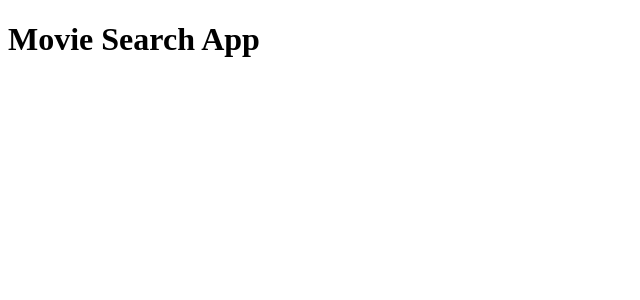
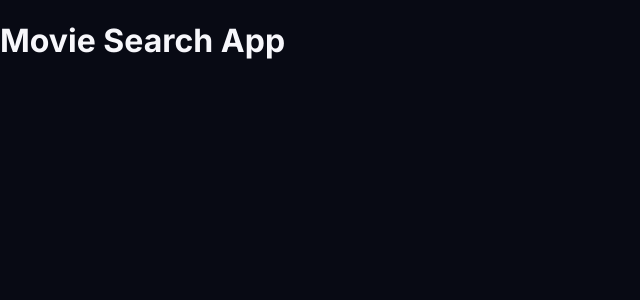
Before and after one commit to AnnaSpirina/movie-search-app, a React (Vite) app: page / in a window 1280 px wide. Shown: the top 300 px of the page, without its empty margins (0-640 px from the left). Built offline with nearby package versions, Linux system fonts and the light colour scheme.

Commit message:
Настроила глобальные стили и CSS-переменные

```diff
--- a/index.html
+++ b/index.html
@@ -1,8 +1,11 @@
 <!doctype html>
-<html lang="en">
+<html lang="ru">
   <head>
     <meta charset="UTF-8" />
     <link rel="icon" type="image/svg+xml" href="/favicon.svg" />
+    <link rel="preconnect" href="https://fonts.googleapis.com">
+    <link rel="preconnect" href="https://fonts.gstatic.com" crossorigin>
+    <link href="https://fonts.googleapis.com/css2?family=Inter:ital,opsz,wght@0,14..32,400..700;1,14..32,400..700&display=swap" rel="stylesheet">
     <meta name="viewport" content="width=device-width, initial-scale=1.0" />
     <title>Поиск фильмов и сериалов</title>
   </head>
--- a/src/index.css
+++ b/src/index.css
@@ -0,0 +1,97 @@
+:root{
+  /* Backgrounds */
+  --bg-primary: #080A14;
+  --bg-secondary: #13172d;
+  --bg-card: #0a0e20;
+  --bg-card-hover: #1a1e33;
+
+  /* Borders */
+  --border-color: #24283A;
+  --border-hover: #393E58;
+
+  /* Brand */
+  --primary: #9B4DFF;
+  --primary-hover: #AD68FF;
+  --secondary: #E84BCB;
+  --secondary-hover: #D93AA5;
+
+   /* Text */
+  --text-primary: #F7F7FB;
+  --text-secondary: #cbcede;
+  --text-muted: #808498;
+
+  /* Status */
+  --success: #48D597;
+  --error: #FF5577;
+  --warning: #FFC857;
+
+  /* Effects */
+  --shadow-card: 0 8px 30px rgba(0, 0, 0, 0.25);
+  --shadow-glow: 0 0 25px rgba(155, 77, 255, 0.25);
+
+  /* Radius */
+  --radius-sm: 8px;
+  --radius-md: 12px;
+  --radius-lg: 16px;
+  --radius-xl: 20px;
+
+  /* Spacing */
+  --spacing-sm: 8px;
+  --spacing-md: 16px;
+  --spacing-lg: 24px;
+
+  /* Animations */
+  --transition-fast: 150ms ease;
+  --transition-normal: 250ms ease;
+  --transition-slow: 350ms ease;
+}
+
+[data-theme="light"] {
+  /* Background */
+  --bg-primary: #F7F5FB;
+  --bg-secondary: #FFFFFF;
+  --bg-card: #FFFFFF;
+  --bg-card-hover: #FCFAFF;
+
+  /* Borders */
+  --border-color: #E9E5F0;
+  --border-hover: #D8CBEA;
+
+  /* Text */
+  --text-primary: #17152A;
+  --text-secondary: #42404e;
+  --text-muted: #76757b;
+
+  /* Shadows */
+  --shadow-card: 0 8px 30px rgba(55, 35, 85, 0.07);
+  --shadow-glow: 0 0 25px rgba(139, 77, 232, 0.15);
+}
+
+*,
+*::before,
+*::after {
+  box-sizing: border-box;
+}
+
+body {
+  margin: 0;
+  background: var(--bg-primary);
+  color: var(--text-primary);
+  font-family: "Inter", sans-serif;
+  font-optical-sizing: auto;
+  font-weight: 400;
+  font-style: normal;
+}
+
+img {
+  max-width: 100%;
+  display: block;
+  height: auto;
+}
+
+button,
+input,
+select,
+textarea {
+  font-family: inherit;
+}
```
